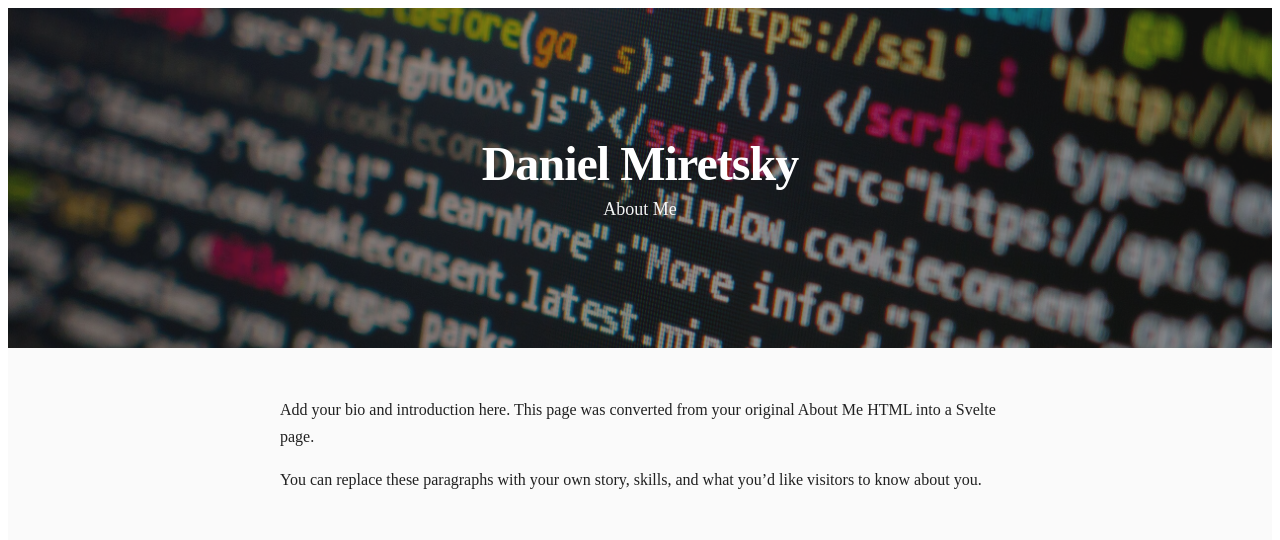
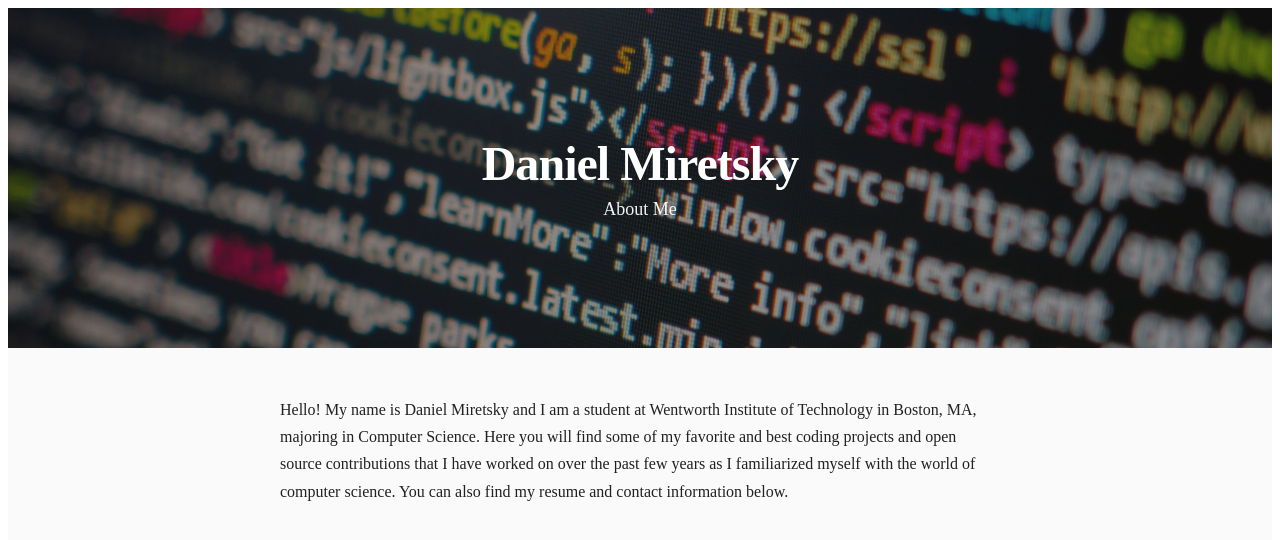
Before and after one commit to DMFriends/portfolio-site, a SvelteKit app: page /about-me in a window 1280 px wide. Shown: the top 540 px of the page. Built offline with nearby package versions, Linux system fonts and the light colour scheme.

Commit message:
update about me page

```diff
--- a/src/routes/about-me/+page.svelte
+++ b/src/routes/about-me/+page.svelte
@@ -17,12 +17,7 @@
 			<!-- Add your photo next to the intro if desired -->
 			<div class="prose">
 				<p>
-					Add your bio and introduction here. This page was converted from your original
-					About Me HTML into a Svelte page.
-				</p>
-				<p>
-					You can replace these paragraphs with your own story, skills, and what you’d like
-					visitors to know about you.
+					Hello! My name is Daniel Miretsky and I am a student at Wentworth Institute of Technology in Boston, MA, majoring in Computer Science. Here you will find some of my favorite and best coding projects and open source contributions that I have worked on over the past few years as I familiarized myself with the world of computer science. You can also find my resume and contact information below.
 				</p>
 			</div>
 		</section>
```
